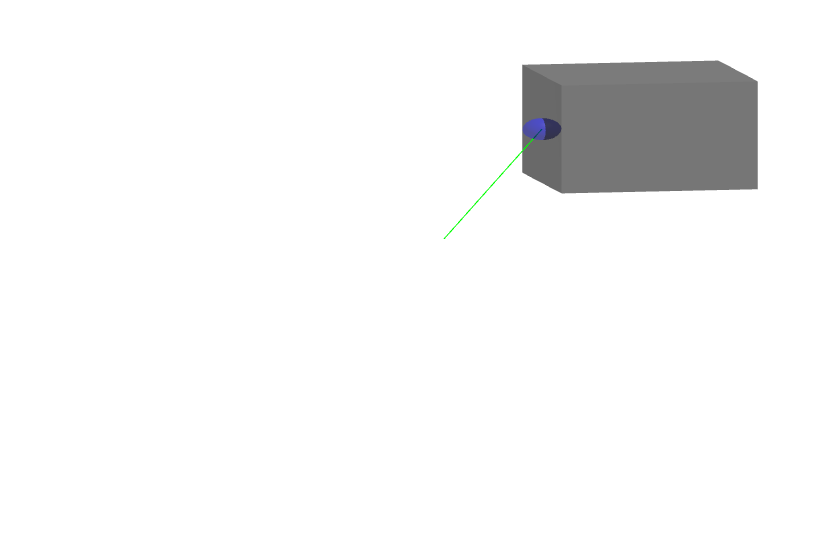
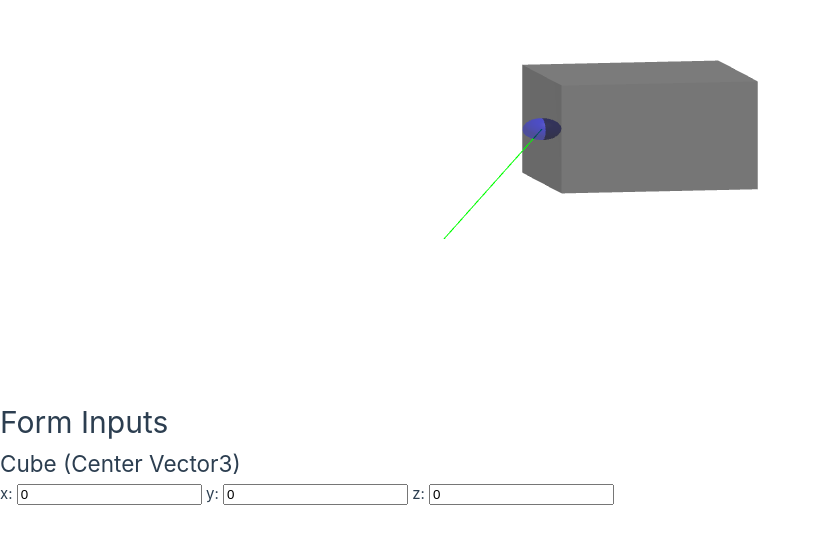
Before and after one commit to froilan-miranda/scan-lab-mr-challenge, a Vue app: page / in a window 1280 px wide. Shown: the part 137-680 px from the top of the page, without its empty margins (0-821 px from the left). Built offline with nearby package versions, Linux system fonts and the light colour scheme.

Commit message:
add cube user controls and wire to ref

```diff
--- a/src/App.vue
+++ b/src/App.vue
@@ -4,7 +4,23 @@ import { onMounted } from 'vue';
 import * as THREE from 'three';
 
 const webGl = ref();
-
+const controlState = ref({
+  cube: {
+    x: 0,
+    y: 0,
+    z: 0
+  },
+  spheere: {
+    x: 0,
+    y: 0,
+    z: 0
+  },
+  line: {
+    x: 0,
+    y: 0,
+    z: 0
+  }
+})
 onMounted(() => {
   // scene setup
   console.log("component has mounted")
@@ -79,9 +95,9 @@ onMounted(() => {
   cubeMaterial.opacity = 0.7;
   const cube = new THREE.Mesh(cubeGeometry, cubeMaterial);
 
-  cube.position.x = 0;
-  cube.position.y = 0;
-  cube.position.z = 0;
+  cube.position.x = controlState.value.cube.x;
+  cube.position.y = controlState.value.cube.y;
+  cube.position.z = controlState.value.cube.z;
   scene.add(cube);
 
   renderer.render(scene, camera)
@@ -95,6 +111,19 @@ onMounted(() => {
 
   <main>
     <canvas ref="webGl" class="webGl" />
+    <div class="user-controls">
+      <h1>Form Inputs</h1>
+      <h2>Cube (Center Vector3)</h2>
+      <label for="cube-x">
+        x: <input v-model.number="controlState.cube.x" />
+      </label>
+      <label for="cube-y">
+        y: <input v-model.number="controlState.cube.y"/>
+      </label>
+      <label>
+        z: <input v-model.number="controlState.cube.z" />
+      </label>
+    </div>
   </main>
 </template>
 
```
